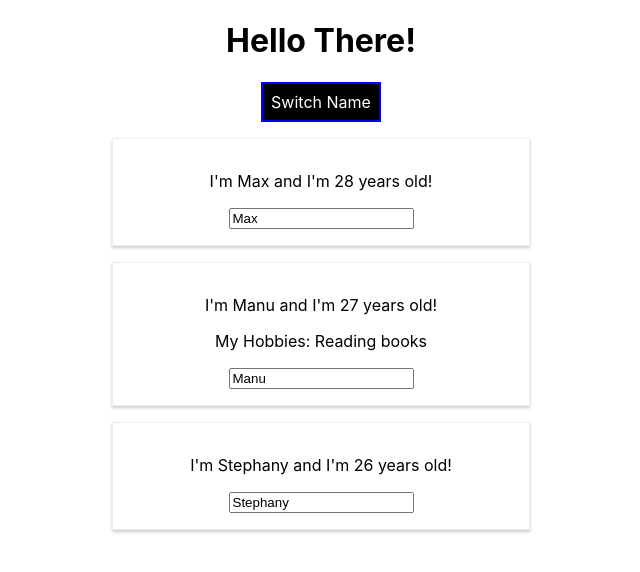
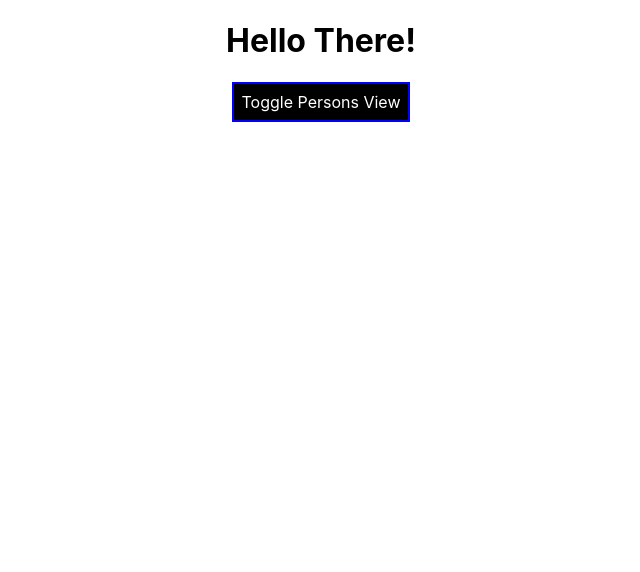
Before and after one commit to imran-1002102/React-basics, a React (Create React App) app: page / in a window 1280 px wide. Shown: the top 572 px of the page, without its empty margins (319-959 px from the left). Built offline with nearby package versions, Linux system fonts and the light colour scheme.

Commit message:
module 4 completed

```diff
--- a/src/App.js
+++ b/src/App.js
@@ -3,35 +3,40 @@
 import './App.css';
 
 class App extends Component {
-
-
   state = {
     persons: [
-      {name: 'Max', age: 28},
-      {name: 'Manu', age: 27},
-      {name: 'Stephany', age: 26}
+      {id: 'agfdg1', name: 'Max', age: 28},
+      {id: 'agfdg2', name: 'Manu', age: 27},
+      {id: 'agfdg3', name: 'Stephany', age: 26}
     ],
-    someOtherPersons: 'someOtherValue'
+    someOtherPersons: 'someOtherValue',
+    showPersons: false
   };
 
-  switchNameButtonClickHandler = (newName) => {
-    this.setState({
-      persons: [
-        {name: newName, age: 28},
-        {name: 'Manu', age: 27},
-        {name: 'Stephany', age: 29}
-      ]
-    });
+  nameChangeHandler = (event, id) => {
+    const personIndex = this.state.persons.findIndex((p) => {
+      return p.id === id;
+    } );
+
+    const person = {
+      ...this.state.persons[personIndex]
+    };
+
+    person.name = event.target.value;
+    const persons = [...this.state.persons];
+    persons[personIndex] = person;
+    this.setState({persons: persons});
   }
 
-  nameChangedHandler = (event) =>{
-    this.setState({
-      persons: [
-        {name: 'Max', age: 28},
-        {name: event.target.value, age: 27},
-        {name: 'Stephany', age: 29}
-      ]
-    });
+  togglePersonsView = () => {
+    const showPerson = this.state.showPersons;
+    this.setState({showPersons: !showPerson});
+  }
+
+  deletePersonHandler = (personIndex) => {
+    const persons = [...this.state.persons];
+    persons.splice(personIndex, 1);
+    this.setState({persons: persons});
   }
 
   render() {
@@ -43,27 +48,33 @@
       padding: '8px',
       cursor: 'pointer'
     };
+
+    let persons = null;
+
+    if (this.state.showPersons) {
+      persons = (
+        <div>
+          {this.state.persons.map(
+            (person, index) => {
+              return <Person
+              click = {this.deletePersonHandler.bind(this, index)}
+              name = {person.name}
+              age = {person.age}
+              key = {person.id}
+              nameChangeHandler = {(event) => this.nameChangeHandler(event, person.id)}/>
+            }
+          )}
+        </div>
+      );
+    }
+
     return (
       <div className="App">
         <h1> Hello There!</h1>
         <button
           style = {buttonStyle}
-          onClick = {this.switchNameButtonClickHandler.bind(this, 'Maximilian')}>Switch Name</button>
-          <Person
-            name = {this.state.persons[0].name}
-            age = {this.state.persons[0].age}>
-          </Person>
-          <Person
-            name = {this.state.persons[1].name}
-            age = {this.state.persons[1].age}
-            click = {this.switchNameButtonClickHandler.bind(this, 'Max!')}
-            nameChangeHandler = {this.nameChangedHandler}>
-            My Hobbies: Reading books
-          </Person>
-          <Person
-            name = {this.state.persons[2].name}
-            age = {this.state.persons[2].age}>
-          </Person>
+          onClick = {this.togglePersonsView}>Toggle Persons View</button>
+          {persons}
       </div>
     );
   }
```
